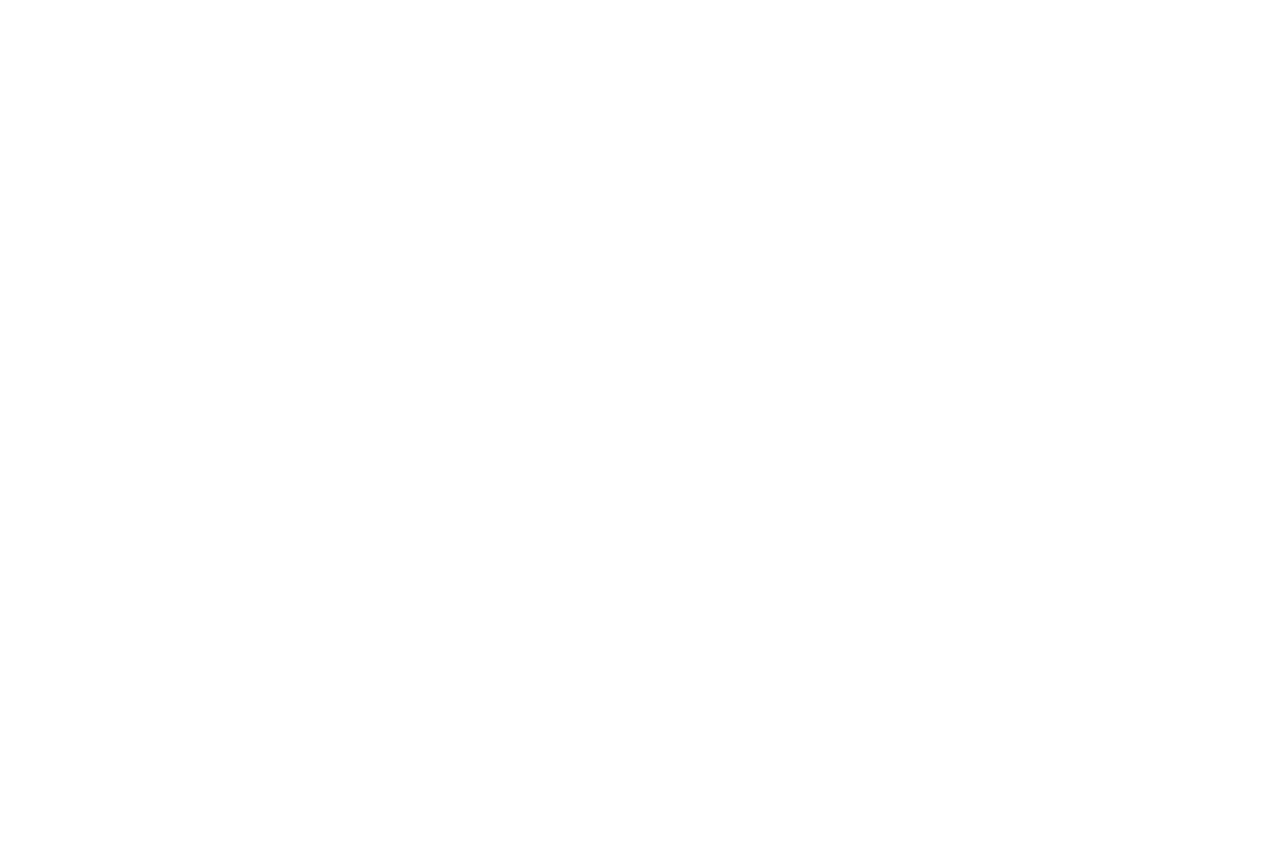
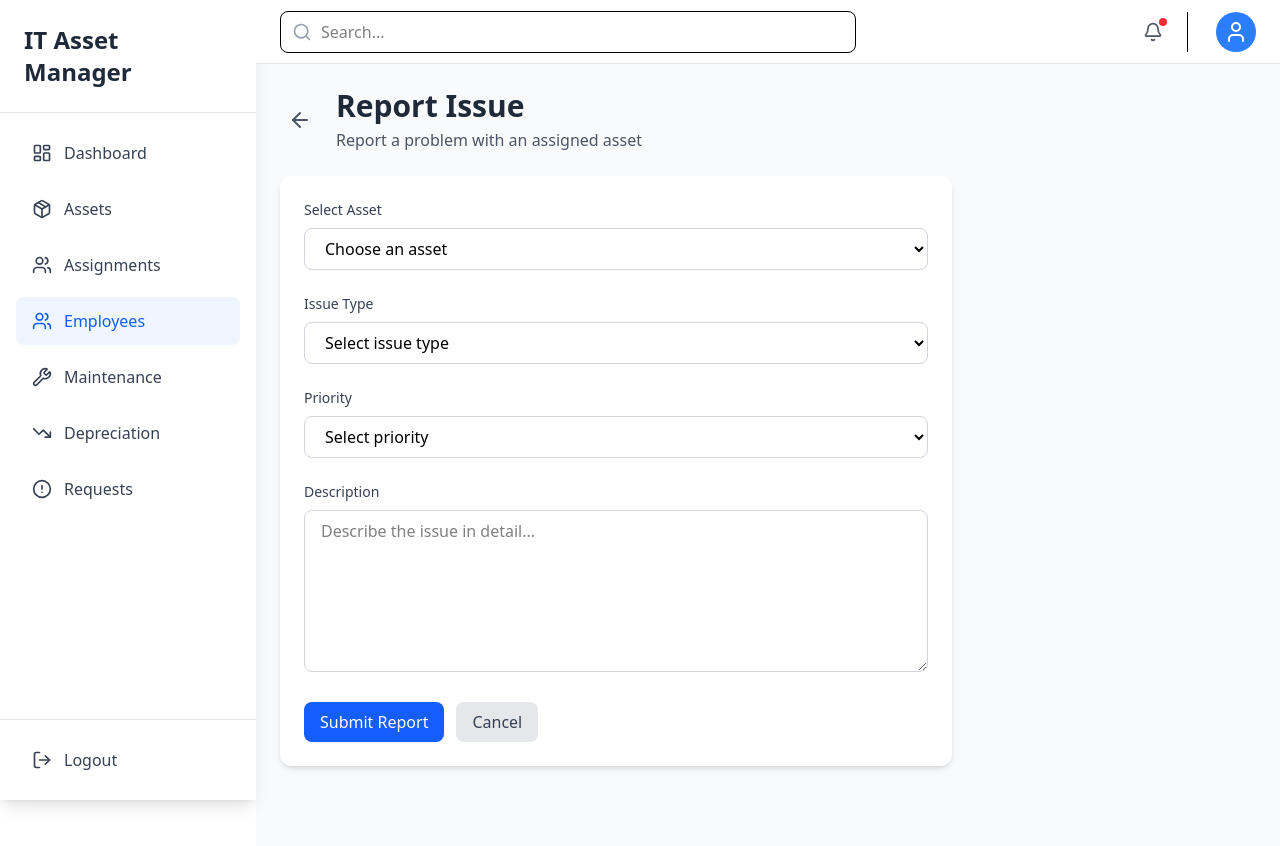
Before and after one commit to immbibek/IT_Asset_Management_System, a React app in the folder frontend/: page /employees/1/report in a window 1280 px wide. Before the commit this address had no page. Shown: the top 846 px of the page. Before the commit the page ends 800 px from the top, so only its background shows below. Built offline with nearby package versions, Linux system fonts and the light colour scheme; the HTML template or start-up script is replaced by a standard one.

Commit message:
Issue Report page is created

```diff
--- a/frontend/src/App.jsx
+++ b/frontend/src/App.jsx
@@ -11,6 +11,7 @@ import EditAssetPage from "./pages/Assets/EditAssetPage";
 import AssignmentsPage from "./pages/AssignmentsPage";
 import EmployeesPage from "./pages/EmployeesPage";
 import EmployeeAssetsPage from "./pages/EmployeeAssetsPage";
+import IssueReportPage from "./pages/IssueReportPage";
 
 const App = () => {
   return (
@@ -26,6 +27,7 @@ const App = () => {
         <Route path="/assignments" element={<AssignmentsPage />} />
         <Route path="/employees" element={<EmployeesPage />} />
         <Route path="/employees/:id" element={<EmployeeAssetsPage />} />
+        <Route path="/employees/:id/report" element={<IssueReportPage />} />
         {/* Add more pages here */}
       </Route>
     </Routes>
--- /dev/null
+++ b/frontend/src/pages/IssueReportPage.jsx
@@ -0,0 +1,148 @@
+import { useState } from "react";
+import { useNavigate, useParams } from "react-router-dom";
+import { ArrowLeft } from "lucide-react";
+import Card from "../components/ui/Card";
+import Button from "../components/ui/Button";
+
+const IssueReportPage = () => {
+  const navigate = useNavigate();
+  const { id } = useParams();
+  const [formData, setFormData] = useState({
+    assetId: "",
+    issueType: "",
+    priority: "",
+    description: "",
+  });
+
+  const handleSubmit = (e) => {
+    e.preventDefault();
+    navigate(`/employees/${id}`);
+  };
+
+  const handleChange = (e) => {
+    setFormData({
+      ...formData,
+      [e.target.name]: e.target.value,
+    });
+  };
+
+  const assets = [
+    { id: "AST-001", name: 'MacBook Pro 16"' },
+    { id: "AST-006", name: "iPhone 14 Pro" },
+    { id: "AST-012", name: 'Dell Monitor 27"' },
+  ];
+
+  return (
+    <div className="space-y-6">
+      <div className="flex items-center gap-4">
+        <button
+          onClick={() => navigate(`/employees/${id}`)}
+          className="p-2 hover:bg-gray-100 rounded-lg transition"
+        >
+          <ArrowLeft className="w-6 h-6 text-gray-600" />
+        </button>
+        <div>
+          <h1 className="text-3xl font-bold text-gray-800">Report Issue</h1>
+          <p className="text-gray-600 mt-1">
+            Report a problem with an assigned asset
+          </p>
+        </div>
+      </div>
+
+      <div className="max-w-2xl">
+        <Card>
+          <form onSubmit={handleSubmit} className="space-y-6">
+            <div>
+              <label className="block text-sm font-medium text-gray-700 mb-2">
+                Select Asset
+              </label>
+              <select
+                name="assetId"
+                value={formData.assetId}
+                onChange={handleChange}
+                className="w-full px-4 py-2 border border-gray-300 rounded-lg focus:outline-none focus:ring-2 focus:ring-blue-500 focus:border-transparent"
+                required
+              >
+                <option value="">Choose an asset</option>
+                {assets.map((asset) => (
+                  <option key={asset.id} value={asset.id}>
+                    {asset.id} - {asset.name}
+                  </option>
+                ))}
+              </select>
+            </div>
+
+            <div>
+              <label className="block text-sm font-medium text-gray-700 mb-2">
+                Issue Type
+              </label>
+              <select
+                name="issueType"
+                value={formData.issueType}
+                onChange={handleChange}
+                className="w-full px-4 py-2 border border-gray-300 rounded-lg focus:outline-none focus:ring-2 focus:ring-blue-500 focus:border-transparent"
+                required
+              >
+                <option value="">Select issue type</option>
+                <option value="Hardware">Hardware Issue</option>
+                <option value="Software">Software Issue</option>
+                <option value="Performance">Performance Issue</option>
+                <option value="Damage">Physical Damage</option>
+                <option value="Other">Other</option>
+              </select>
+            </div>
+
+            <div>
+              <label className="block text-sm font-medium text-gray-700 mb-2">
+                Priority
+              </label>
+              <select
+                name="priority"
+                value={formData.priority}
+                onChange={handleChange}
+                className="w-full px-4 py-2 border border-gray-300 rounded-lg focus:outline-none focus:ring-2 focus:ring-blue-500 focus:border-transparent"
+                required
+              >
+                <option value="">Select priority</option>
+                <option value="Low">Low</option>
+                <option value="Medium">Medium</option>
+                <option value="High">High</option>
+                <option value="Critical">Critical</option>
+              </select>
+            </div>
+
+            <div>
+              <label className="block text-sm font-medium text-gray-700 mb-2">
+                Description
+              </label>
+              <textarea
+                name="description"
+                value={formData.description}
+                onChange={handleChange}
+                rows={6}
+                className="w-full px-4 py-2 border border-gray-300 rounded-lg focus:outline-none focus:ring-2 focus:ring-blue-500 focus:border-transparent"
+                placeholder="Describe the issue in detail..."
+                required
+              />
+            </div>
+
+            <div className="flex items-center gap-3">
+              <Button type="submit" variant="primary">
+                Submit Report
+              </Button>
+              <Button
+                type="button"
+                variant="secondary"
+                onClick={() => navigate(`/employees/${id}`)}
+              >
+                Cancel
+              </Button>
+            </div>
+          </form>
+        </Card>
+      </div>
+    </div>
+  );
+};
+
+export default IssueReportPage;
```
